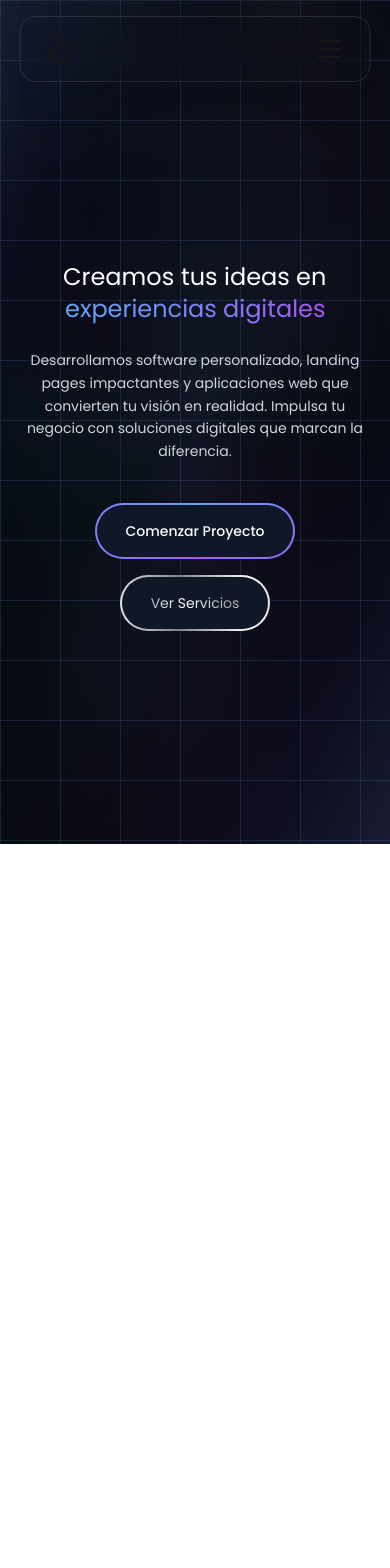
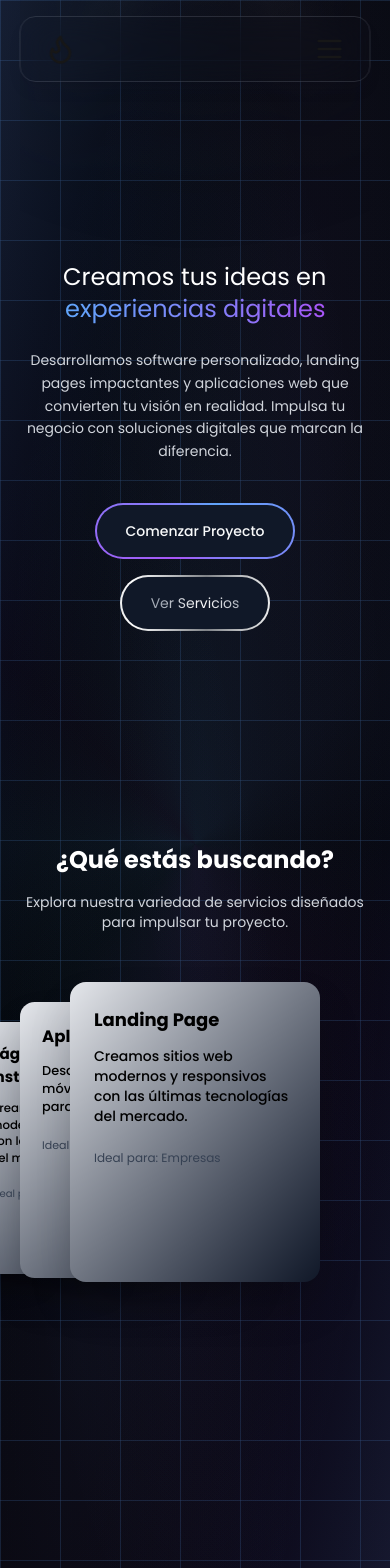
Before and after one commit to joaquincaggiano/moilab, a Next.js app: page / in a window 390 px wide. Shown: the top 1568 px of the page. Before the commit the page ends 844 px from the top, so only its background shows below. Built offline with nearby package versions, Linux system fonts and the light colour scheme.

Commit message:
refactor(): services section responsive design wip

```diff
--- a/src/app/components/sections/services/Services.tsx
+++ b/src/app/components/sections/services/Services.tsx
@@ -3,12 +3,12 @@ import ServicesSwap from "./ServicesSwap";
 const Services = () => {
   return (
     <section className="w-full min-h-screen" id="services">
-      <div className="container mx-auto flex flex-col items-center">
-        <div className="text-center mb-10">
-          <h2 className="text-5xl font-bold text-white mb-4">
+      <div className="container mx-auto flex flex-col items-center gap-10">
+        <div className="flex flex-col jsutify-center items-center gap-4 text-center">
+          <h2 className="text-2xl sm:text-3xl md:text-4xl lg:text-5xl font-bold text-white">
             ¿Qué estás buscando?
           </h2>
-          <p className="text-xl text-gray-300 max-w-2xl mx-auto">
+          <p className="text-sm sm:text-base md:text-lg text-gray-300 max-w-2xl">
             Explora nuestra variedad de servicios diseñados para impulsar tu
             proyecto.
           </p>
--- a/src/app/components/sections/services/ServicesSwap.tsx
+++ b/src/app/components/sections/services/ServicesSwap.tsx
@@ -15,7 +15,7 @@ export default function ServicesSwap() {
       <div
         ref={containerRef}
         onPointerDown={onPointerDown}
-        className="relative w-full h-[550px] select-none touch-none flex justify-center items-center mb-14"
+        className="relative w-full h-[350px] sm:h-[450px] md:h-[550px] select-none touch-none flex justify-center items-center mb-14"
       >
         {items.map(({ it: card, setRef }) => (
           <ServiceCard key={card.id} card={card} setRef={setRef} />
--- a/src/app/components/ui/cards/ServiceCard.tsx
+++ b/src/app/components/ui/cards/ServiceCard.tsx
@@ -10,21 +10,21 @@ export const ServiceCard = ({ card, setRef }: Props) => {
   return (
     <div
       ref={setRef}
-      className="absolute cursor-grab w-full max-w-3xl h-[450px] bottom-10 shadow-2xl rounded-2xl mt-20 flex bg-gradient-to-br from-stone-200 to-blue-400"
+      className="absolute cursor-grab w-full max-w-[250px] sm:max-w-[300px] md:max-w-3xl h-[300px] sm:h-[350px] md:h-[450px] bottom-10 shadow-2xl rounded-2xl mt-20 flex bg-gradient-to-br from-gray-200 to-gray-900"
     >
       {/* Lado izquierdo - 40% */}
-      <div className="w-2/5 p-6 flex flex-col">
-        <h3 className="text-2xl font-bold text-black mb-3">{card.title}</h3>
-        <p className="text-black text-md font-medium mb-6">
+      <div className="w-full md:w-2/5 p-6 flex flex-col">
+        <h3 className="text-lg sm:text-xl md:text-2xl font-bold text-black mb-3">{card.title}</h3>
+        <p className="text-black text-sm sm:text-base md:text-lg font-medium mb-6">
           {card.description}
         </p>
-        <p className="text-gray-700 text-sm font-regular">
+        <p className="text-gray-700 text-xs sm:text-sm md:text-base font-regular">
           Ideal para: {card.idealFor}
         </p>
       </div>
 
       {/* Lado derecho - 60% */}
-      <div className="w-3/5 p-6">
+      <div className="w-3/5 md:p-4 lg:p-6 hidden md:block">
         <div className="w-full h-full rounded-xl overflow-hidden">
           <Image
             src={card.image}
--- a/src/app/page.tsx
+++ b/src/app/page.tsx
@@ -1,18 +1,16 @@
 import Contact from './components/sections/contact/Contact';
 import Hero from './components/sections/Hero';
-// import { Marquee } from './components/sections/Marquee';
 import Services from './components/sections/services/Services';
 import { ToolSection } from './components/sections/tools/ToolSection';
-// import { techLogos } from './data/technologies/data.tech';
 
 export default function HomePage() {
   return (
     <>
       <Hero />
 
-      {/* <Services />
+      <Services />
 
-      <ToolSection />
+      {/*<ToolSection />
 
       <Contact /> */}
     </>
```
